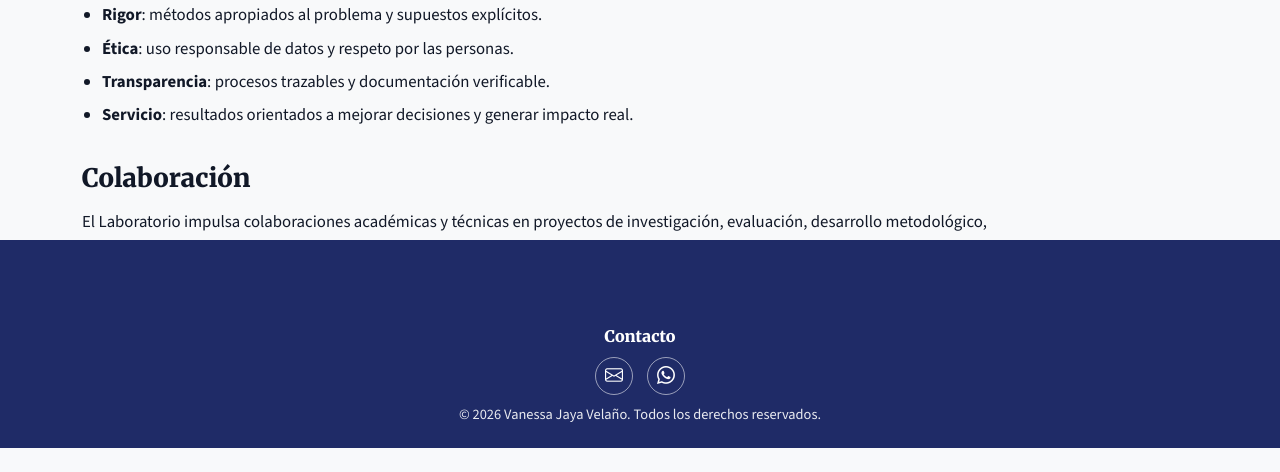
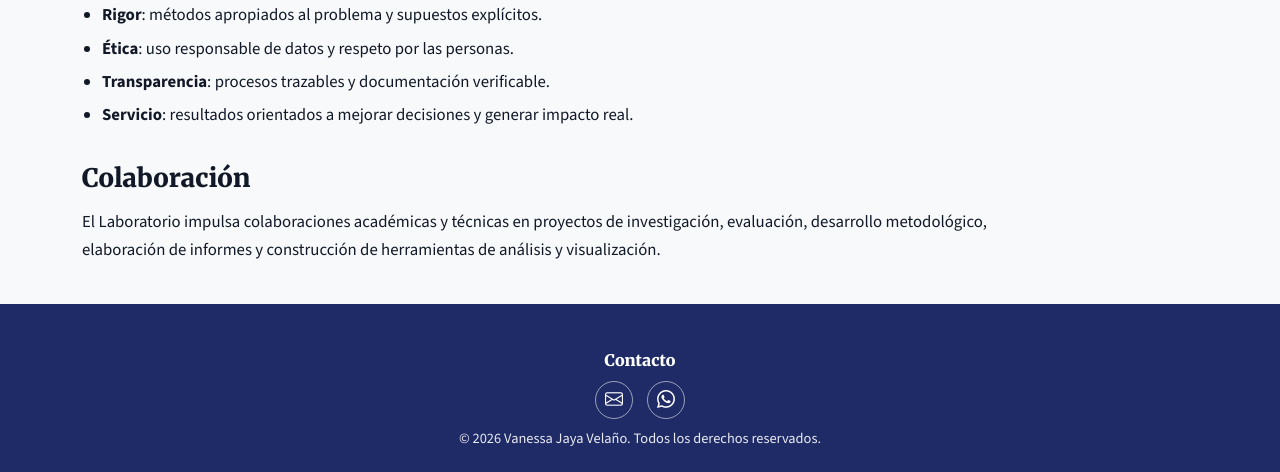
Before and after one commit to IVJV/portfolio, a Django app: page /laboratorio/ in a window 1280 px wide. Shown: the part 932-1404 px from the top of the page. Before the commit the page ends 1380 px from the top, so only its background shows below. Run offline with Django 5.2, Linux system fonts and the light colour scheme; data comes from the database, SQL or seed files in the repository; some libraries are stand-ins or nearby versions.

Commit message:
Lock Dark Reader and restore clean footer spacing

```diff
--- a/core/static/core/css/base.css
+++ b/core/static/core/css/base.css
@@ -9,7 +9,7 @@
 }
 
 /* =========================
-   Sticky footer layout
+   Sticky footer (stable)
    ========================= */
 html, body { height: 100%; }
 
@@ -24,24 +24,25 @@ body{
   flex-direction: column;
 }
 
-/* main grows normally */
 main{
   flex: 1;
 }
 
-/* =========================
-   HEADER
-   ========================= */
+/* Give breathing room above the footer (aesthetic) */
+main.container{
+  padding-bottom: 32px; /* adjust 24–40px if you want */
+}
+/* ========================= */
+
 .bg-brand { background: var(--brand-blue); }
 .navbar-brand, .nav-link { font-weight: 600; }
 
+/* Align logo image + title */
 header .navbar-brand { line-height: 1; }
 header .navbar-brand img { display: block; }
 header .navbar-brand { display: inline-flex; align-items: center; }
 
-/* =========================
-   Language switch
-   ========================= */
+/* Language switcher */
 .lang-switch a,
 .lang-switch button{
   color: rgba(255,255,255,0.85);
@@ -63,23 +64,15 @@ header .navbar-brand { display: inline-flex; align-items: center; }
 }
 
 /* =========================
-   VISUAL SPACING BEFORE FOOTER
+   Footer (base styles)
    ========================= */
-/* This creates aesthetic spacing but keeps same color as footer */
 .lea-footer{
   background: var(--brand-blue);
   color: #ffffff;
-
-  /* Proper internal spacing */
   padding: 22px 0;
-
-  /* This creates separation WITHOUT showing body background */
-  box-shadow: 0 -40px 0 var(--brand-blue);
+  margin-top: 0;
 }
 
-/* =========================
-   Footer content
-   ========================= */
 .lea-footer h6{
   font-weight: 800;
   margin-bottom: 10px;
--- a/templates/base.html
+++ b/templates/base.html
@@ -6,6 +6,9 @@
 <head>
   <meta charset="utf-8" />
   <meta name="viewport" content="width=device-width, initial-scale=1" />
+
+  <!-- Prevent Dark Reader from altering the site (avoids black band artifacts on zoom) -->
+  <meta name="darkreader-lock">
 
   <title>{% block title %}{% trans "Laboratorio de Estadística" %}{% endblock %}</title>
 
@@ -33,7 +36,6 @@
   <link rel="stylesheet" href="{% static 'core/css/base.css' %}">
   <link rel="stylesheet" href="{% static 'core/css/components.css' %}">
   <link rel="stylesheet" href="{% static 'core/css/footer.css' %}">
-  <!-- /GLOBAL TYPOGRAPHY -->
 </head>
 
 <body>
@@ -108,8 +110,8 @@
     </div>
   </header>
 
-  <!-- IMPORTANT: keep top padding, remove bottom padding to avoid "gap" before footer -->
-  <main class="container pt-4 pb-0">
+  <!-- Keep normal spacing; we will control the bottom gap from CSS -->
+  <main class="container py-4">
     {% block content %}{% endblock %}
   </main>
 
```
